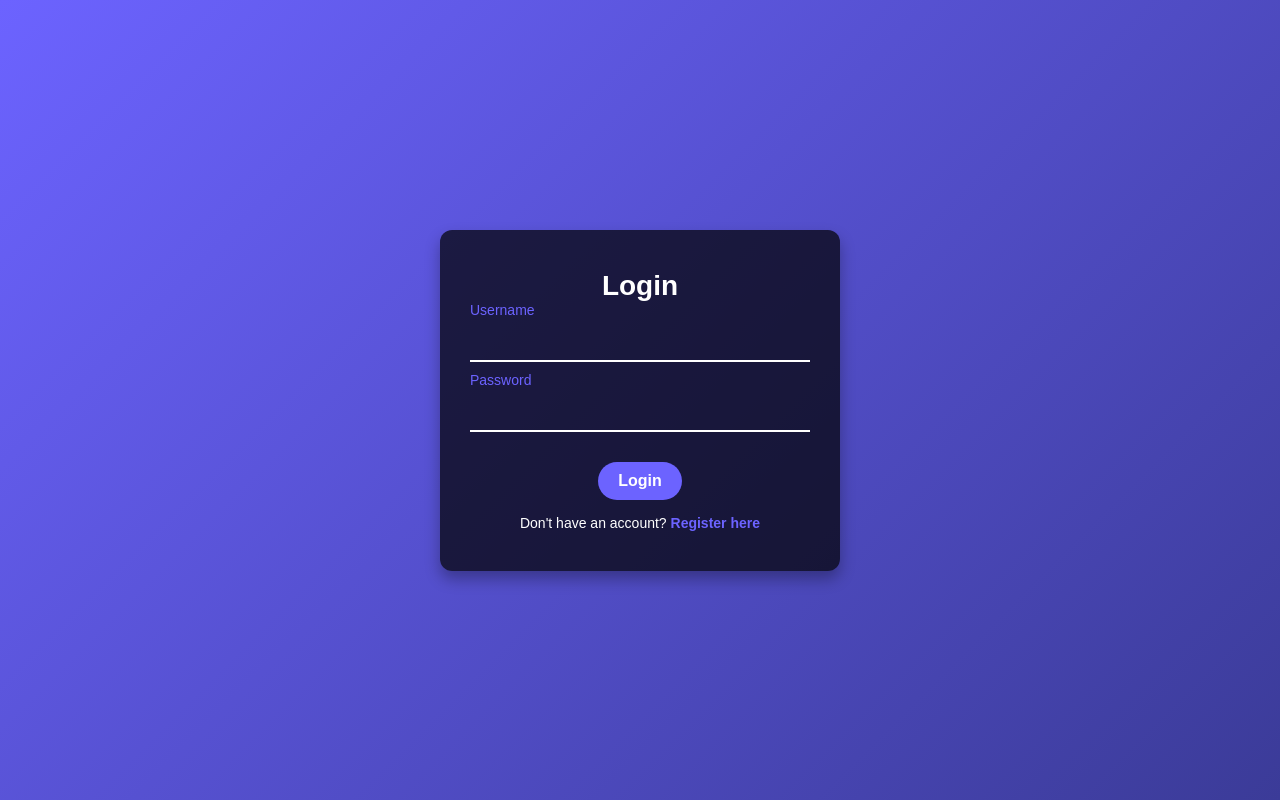
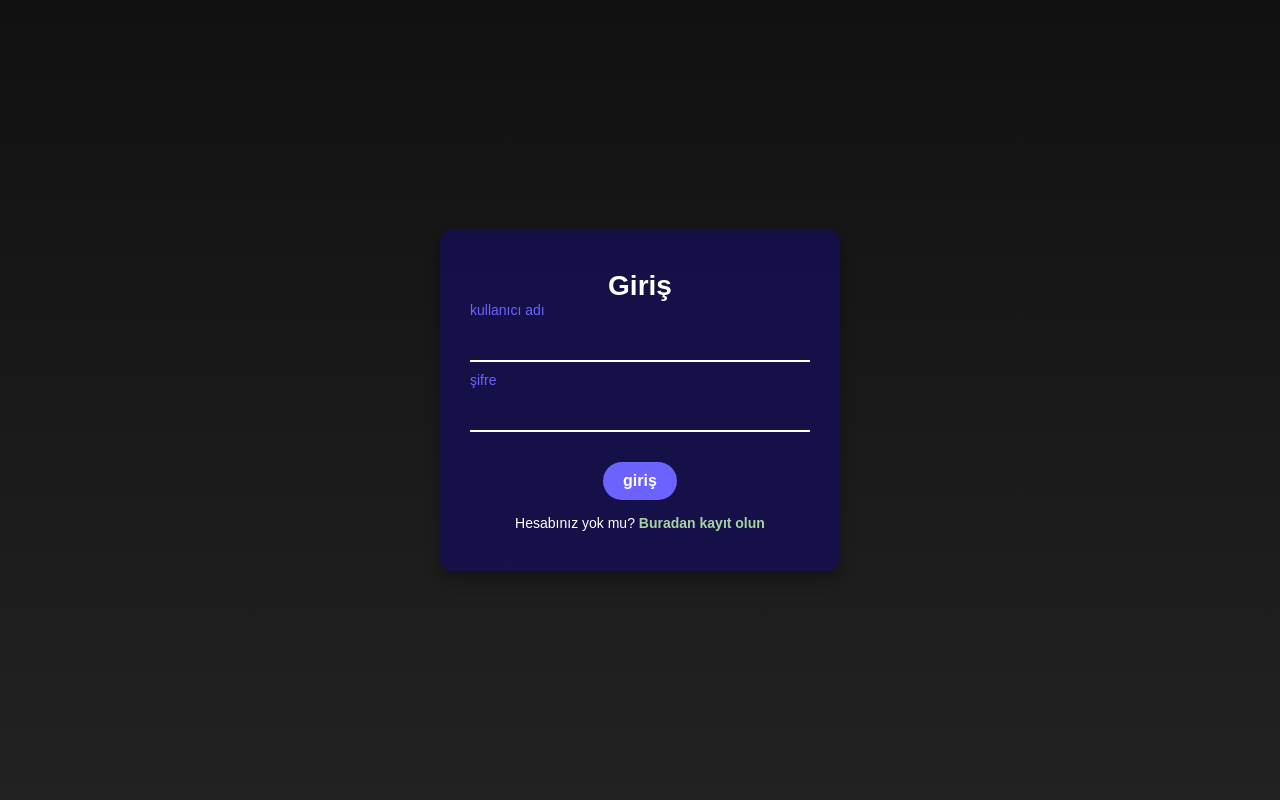
Before and after one commit to IKRAMLE/personnalautomation, a plain HTML site: page login.html in a window 1280 px wide. Drawn offline with Linux system fonts and the light colour scheme.

Commit message:
done with the html and css of login page

```diff
--- a/login.css
+++ b/login.css
@@ -1,24 +1,24 @@
-/* Reset Styles */
+
 * {
     margin: 0;
     padding: 0;
     box-sizing: border-box;
-    font-family: 'Arial', sans-serif;
+    font-family: sans-serif;
 }
 
-/* Body Styles */
+
 body {
     height: 100vh;
     display: flex;
     justify-content: center;
     align-items: center;
-    background: linear-gradient(135deg, #6c63ff, #3b3b98);
+    background: linear-gradient(#111, #222);
     color: #fff;
 }
 
 /* Container Styles */
 .login-container {
-    background-color: rgba(0, 0, 0, 0.7);
+    background-color: rgba(21, 16, 81, 0.842);
     padding: 40px 30px;
     border-radius: 12px;
     width: 100%;
@@ -36,6 +36,7 @@ body {
 
 /* Input Box Styles */
 .input-box {
+    color: white;
     position: relative;
     margin-bottom: 30px;
 }
@@ -57,7 +58,7 @@ body {
     left: 0;
     pointer-events: none;
     transition: 0.5s;
-    color: #aaa;
+    color: white;
     font-size: 16px;
 }
 
@@ -68,7 +69,6 @@ body {
     color: #6c63ff;
 }
 
-/* Button Styles */
 .btn {
     display: inline-block;
     background: #6c63ff;
@@ -93,7 +93,7 @@ body {
 }
 
 .register-link a {
-    color: #6c63ff;
+    color: #a6d3a2;
     text-decoration: none;
     font-weight: bold;
 }
--- a/login.html
+++ b/login.html
@@ -8,19 +8,19 @@
 </head>
 <body>
     <div class="login-container">
-        <h2>Login</h2>
+        <h2>Giriş</h2>
         <form action="#" method="post">
             <div class="input-box">
                 <input type="text" name="username" required>
-                <label>Username</label>
+                <label>kullanıcı adı</label>
             </div>
             <div class="input-box">
                 <input type="password" name="password" required>
-                <label>Password</label>
+                <label>şifre</label>
             </div>
-            <button type="submit" class="btn">Login</button>
+            <button type="submit" class="btn">giriş</button>
             <p class="register-link">
-                Don't have an account? <a href="#">Register here</a>
+                Hesabınız yok mu? <a href="#">Buradan kayıt olun</a>
             </p>
         </form>
     </div>
```
Also changed, not shown: aboutus.html (+1 -1 lines), landing.html (+1 -1 lines).
